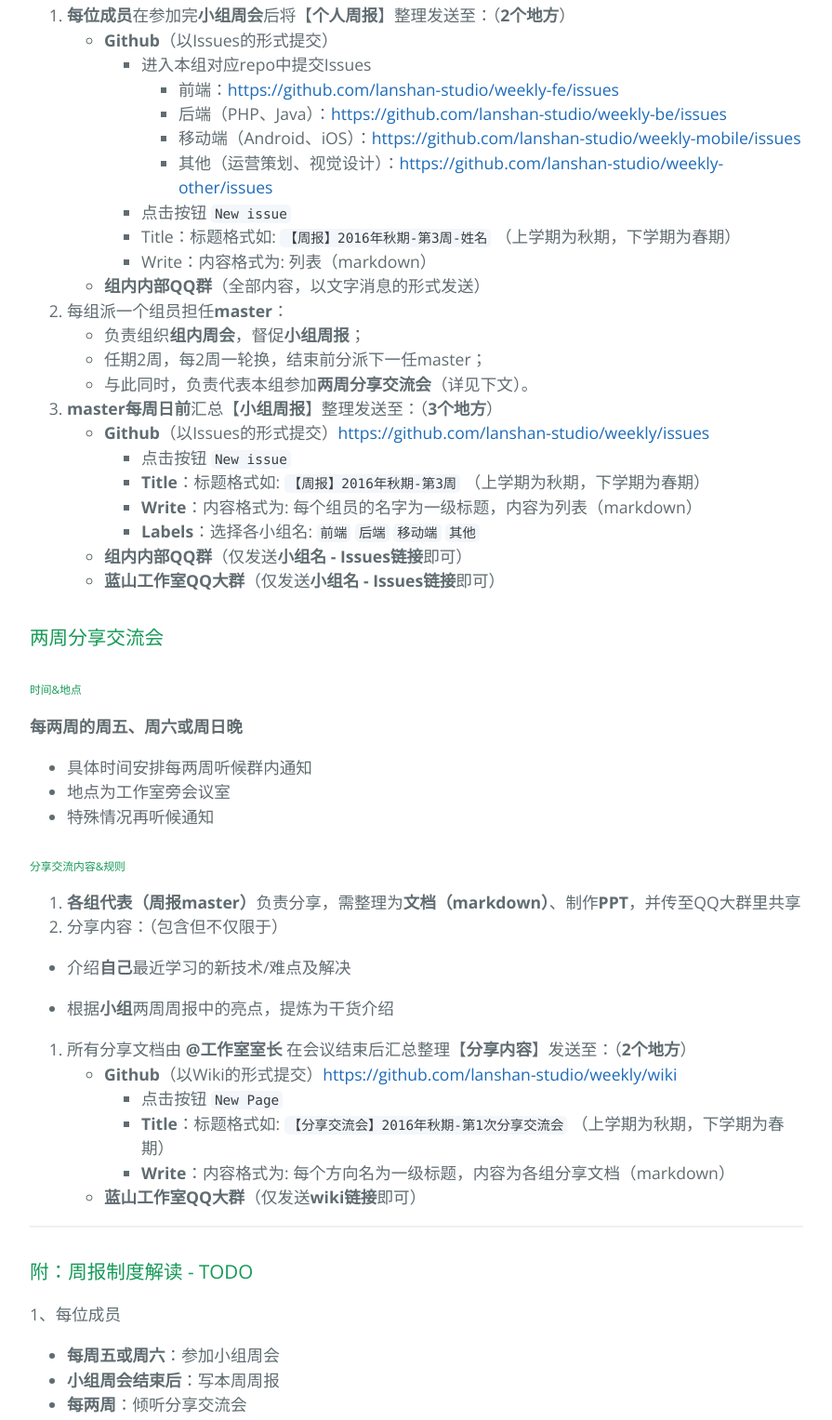
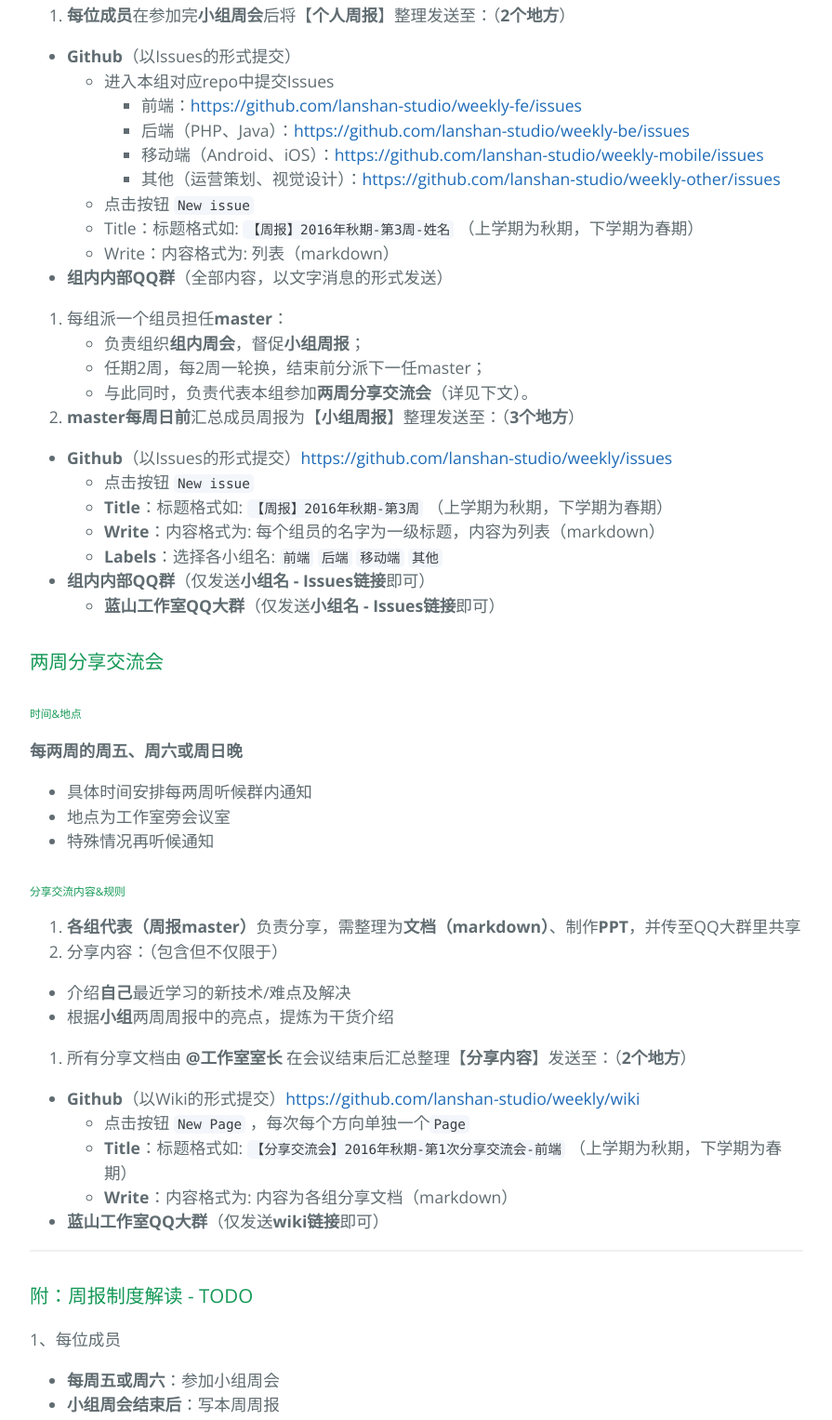
Before and after one commit to BluesStudio/weekly, a plain HTML site: page index.html in a window 1280 px wide. Shown: the part 1201-2728 px from the top of the page at 93% size, without its empty margins (192-1087 px from the left). Drawn offline with nearby package versions, Linux system fonts and the light colour scheme.

```diff
--- a/index.html
+++ b/index.html
@@ -68,8 +68,8 @@
 <a id="周会周报规则" class="anchor" href="#%E5%91%A8%E4%BC%9A%E5%91%A8%E6%8A%A5%E8%A7%84%E5%88%99" aria-hidden="true"><span aria-hidden="true" class="octicon octicon-link"></span></a>周会&amp;周报规则</h6>
 
 <ol>
-<li>
-<strong>每位成员</strong>在参加完<strong>小组周会</strong>后将【<strong>个人周报</strong>】整理发送至：（<strong>2个地方</strong>）
+<li><p><strong>每位成员</strong>在参加完<strong>小组周会</strong>后将【<strong>个人周报</strong>】整理发送至：（<strong>2个地方</strong>）</p></li>
+</ol>
 
 <ul>
 <li>
@@ -94,10 +94,10 @@
 <li>Write：内容格式为:  列表（markdown）</li>
 </ul>
 </li>
-<li>
-<strong>组内内部QQ群</strong>（全部内容，以文字消息的形式发送）</li>
+<li><p><strong>组内内部QQ群</strong>（全部内容，以文字消息的形式发送）</p></li>
 </ul>
-</li>
+
+<ol>
 <li>每组派一个组员担任<strong>master</strong>：
 
 <ul>
@@ -106,8 +106,8 @@
 <li>与此同时，负责代表本组参加<strong>两周分享交流会</strong>（详见下文）。</li>
 </ul>
 </li>
-<li>
-<strong>master每周日前</strong>汇总【<strong>小组周报</strong>】整理发送至：（<strong>3个地方</strong>）
+<li><p><strong>master每周日前</strong>汇总成员周报为【<strong>小组周报</strong>】整理发送至：（<strong>3个地方</strong>）</p></li>
+</ol>
 
 <ul>
 <li>
@@ -125,12 +125,14 @@
 </ul>
 </li>
 <li>
-<strong>组内内部QQ群</strong>（仅发送<strong>小组名 - Issues链接</strong>即可）</li>
+<strong>组内内部QQ群</strong>（仅发送<strong>小组名 - Issues链接</strong>即可）
+
+<ul>
 <li>
 <strong>蓝山工作室QQ大群</strong>（仅发送<strong>小组名 - Issues链接</strong>即可）</li>
 </ul>
 </li>
-</ol>
+</ul>
 
 <h3>
 <a id="两周分享交流会" class="anchor" href="#%E4%B8%A4%E5%91%A8%E5%88%86%E4%BA%AB%E4%BA%A4%E6%B5%81%E4%BC%9A" aria-hidden="true"><span aria-hidden="true" class="octicon octicon-link"></span></a>两周分享交流会</h3>
@@ -156,30 +158,30 @@
 </ol>
 
 <ul>
-<li><p>介绍<strong>自己</strong>最近学习的新技术/难点及解决</p></li>
+<li>介绍<strong>自己</strong>最近学习的新技术/难点及解决</li>
 <li><p>根据<strong>小组</strong>两周周报中的亮点，提炼为干货介绍</p></li>
 </ul>
 
 <ol>
-<li>所有分享文档由 <strong>@工作室室长</strong> 在会议结束后汇总整理【<strong>分享内容</strong>】发送至：（<strong>2个地方</strong>）
+<li><p>所有分享文档由 <strong>@工作室室长</strong> 在会议结束后汇总整理【<strong>分享内容</strong>】发送至：（<strong>2个地方</strong>）</p></li>
+</ol>
 
 <ul>
 <li>
 <strong>Github</strong>（以Wiki的形式提交）<a href="https://github.com/lanshan-studio/weekly/wiki">https://github.com/lanshan-studio/weekly/wiki</a>
 
 <ul>
-<li>点击按钮 <code>New Page</code> </li>
+<li>点击按钮 <code>New Page</code> ，每次每个方向单独一个<code>Page</code>
+</li>
 <li>
-<strong>Title</strong>：标题格式如:  <code>【分享交流会】2016年秋期-第1次分享交流会</code>  （上学期为秋期，下学期为春期） </li>
+<strong>Title</strong>：标题格式如:  <code>【分享交流会】2016年秋期-第1次分享交流会-前端</code>  （上学期为秋期，下学期为春期） </li>
 <li>
-<strong>Write</strong>：内容格式为:  每个方向名为一级标题，内容为各组分享文档（markdown）</li>
+<strong>Write</strong>：内容格式为:  内容为各组分享文档（markdown）</li>
 </ul>
 </li>
 <li>
 <strong>蓝山工作室QQ大群</strong>（仅发送<strong>wiki链接</strong>即可）</li>
 </ul>
-</li>
-</ol>
 
 <hr>
 
```
Also changed, not shown: params.json (+1 -1 lines).
